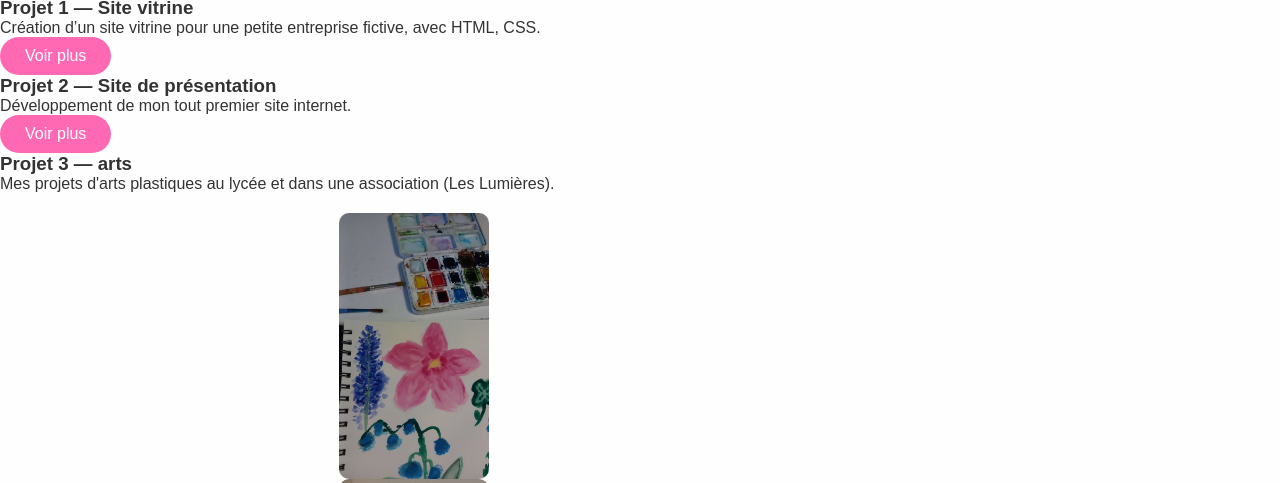
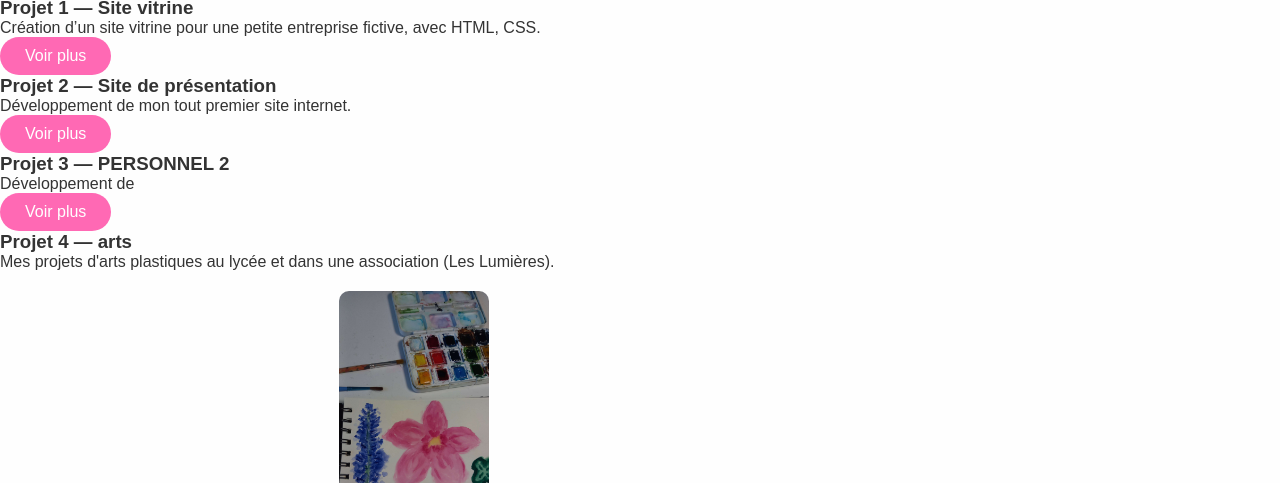
Before and after one commit to Mel1701/Portfolio, a plain HTML site: page projets.html in a window 1280 px wide. Shown: the part 317-800 px from the top of the page. Drawn offline with Linux system fonts and the light colour scheme.

Commit message:
Update projets.html

```diff
--- a/projets.html
+++ b/projets.html
@@ -43,8 +43,14 @@
         <a href="sig.html" class="btn">Voir plus</a>
       </div>
 
+ <div class="project-card">
+        <h3>Projet 3 — PERSONNEL 2</h3>
+        <p>Développement de </p>
+        <a href="personnel.html" class="btn">Voir plus</a>
+      </div>
+
   <div class="project-card">
-  <h3>Projet 3 — arts</h3>
+  <h3>Projet 4 — arts</h3>
   <p>Mes projets d'arts plastiques au lycée et dans une association (Les Lumières).</p>
 
   <div class="arts-row">
```
